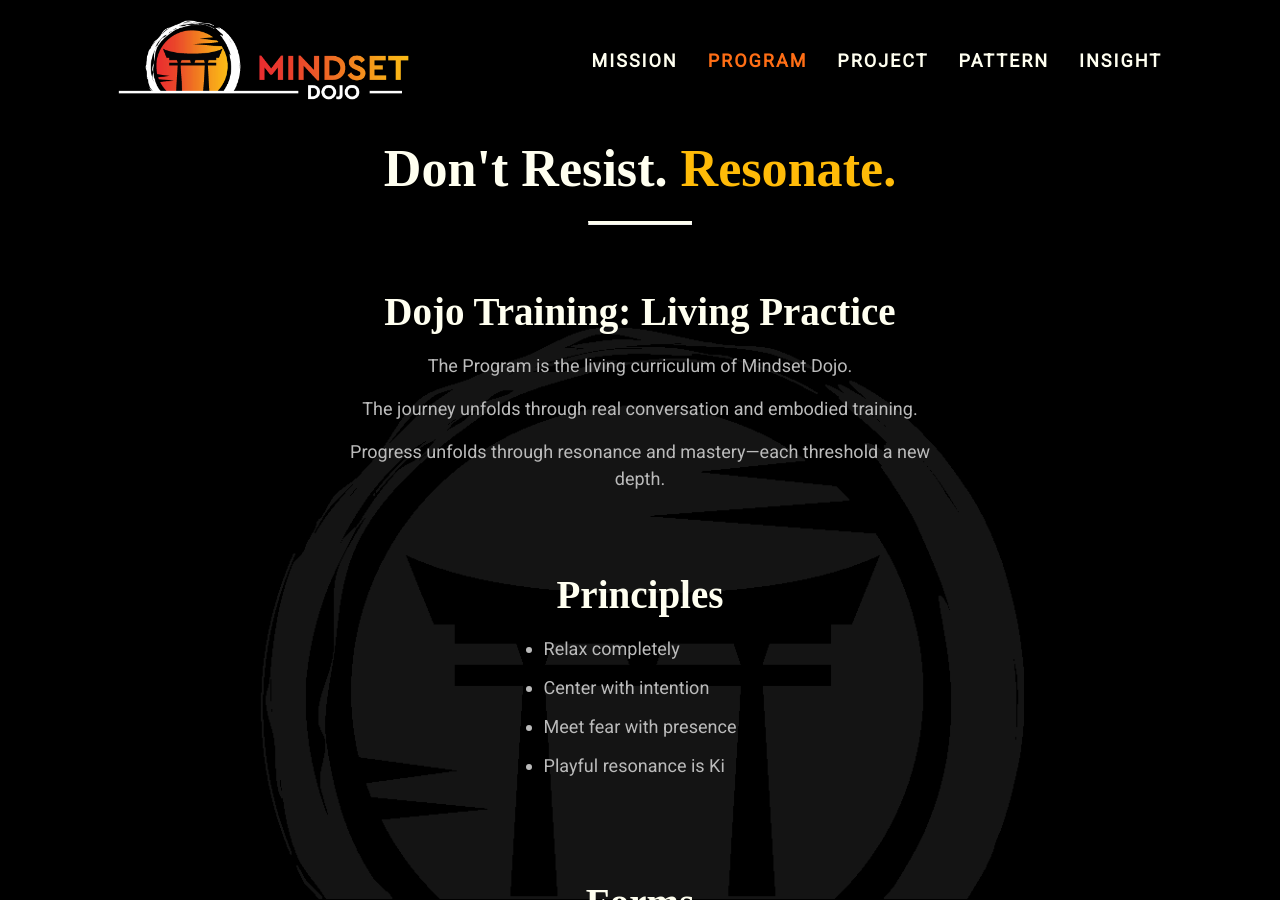
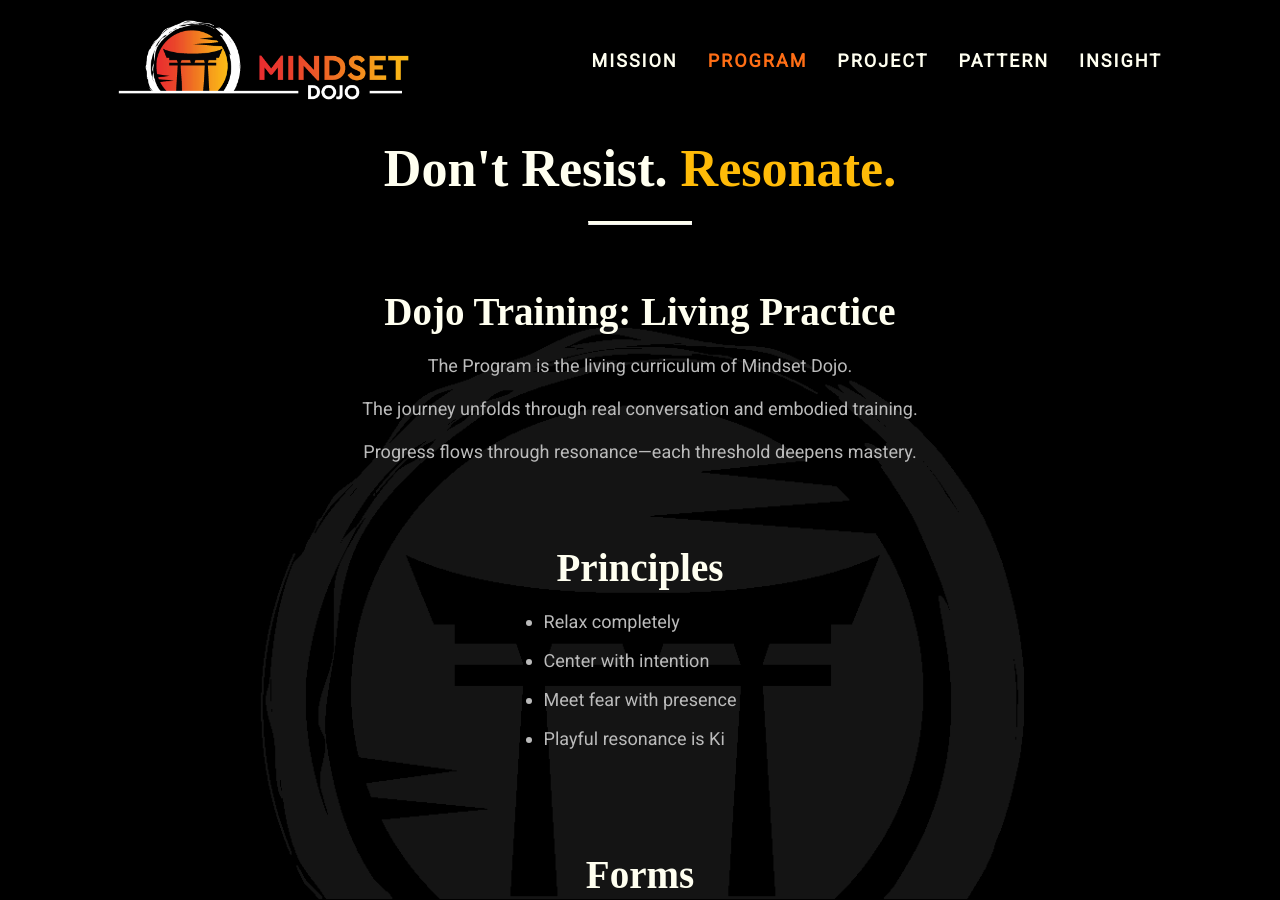
Before and after one commit to mindset-dojo/mindset-dojo.github.io, a Jekyll site: the page built from program.md, in a window 1280 px wide and 900 px high. Built offline with Jekyll 4.4.1, drawn with Linux system fonts in a browser that asks for light colours; some web fonts are replaced.

Commit message:
feat: Program page streamline

```diff
--- a/_data/program.yaml
+++ b/_data/program.yaml
@@ -9,7 +9,7 @@ sections:
       items:
         - "The Program is the living curriculum of Mindset Dojo."
         - "The journey unfolds through real conversation and embodied training."
-        - "Progress unfolds through resonance and mastery—each threshold a new depth."
+        - "Progress flows through resonance—each threshold deepens mastery."
   - type: list
     data:
       label: "Principles"
```
